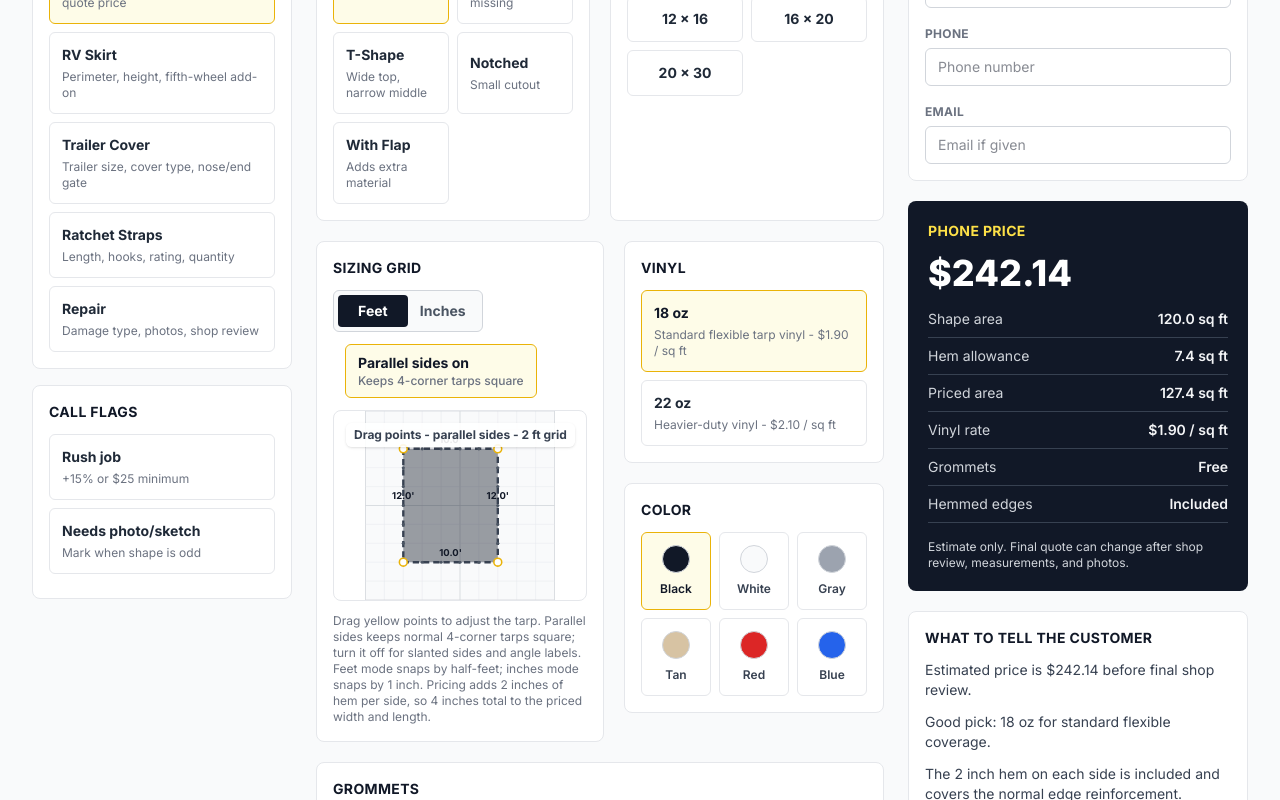
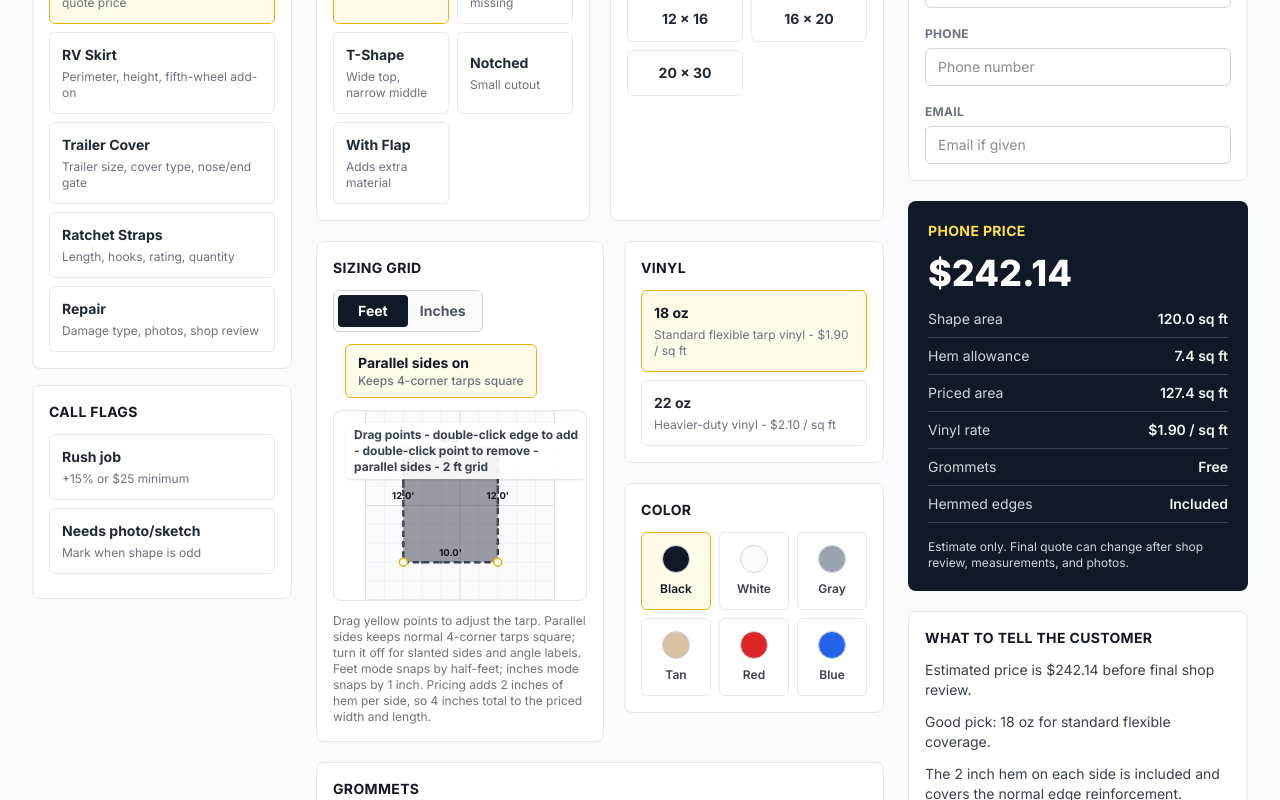
Before and after one commit to UnclePhilburt/springfieldspecialproducts, a Next.js app: page /cody in a window 1280 px wide. Shown: the part 408-1208 px from the top of the page. Built offline with nearby package versions, Linux system fonts and the light colour scheme.

Commit message:
Add editable tarp points

```diff
--- a/src/app/cody/CodyCallHelper.tsx
+++ b/src/app/cody/CodyCallHelper.tsx
@@ -221,6 +221,10 @@ export default function CodyCallHelper() {
     setPoints(nextPoints);
     setWidth(snapByUnit(nextBounds.width, measurementUnit));
     setLength(snapByUnit(nextBounds.length, measurementUnit));
+
+    if (nextPoints.length !== 4) {
+      setParallelSides(false);
+    }
   }
 
   const quoteSummary = [
@@ -644,6 +648,23 @@ function TarpPreview({
     setPoints(points.map((point, index) => (index === draggingIndex.current ? nextPoint : point)));
   }
 
+  function addPointOnEdge(edgeIndex: number) {
+    const start = points[edgeIndex];
+    const end = points[(edgeIndex + 1) % points.length];
+    const midpoint = {
+      x: snapByUnit((start.x + end.x) / 2, unit),
+      y: snapByUnit((start.y + end.y) / 2, unit),
+    };
+    const nextPoints = [...points];
+    nextPoints.splice(edgeIndex + 1, 0, midpoint);
+    setPoints(nextPoints);
+  }
+
+  function removePoint(pointIndex: number) {
+    if (points.length <= 3) return;
+    setPoints(points.filter((_, index) => index !== pointIndex));
+  }
+
   return (
     <div className="relative overflow-hidden rounded-lg border border-dark-200 bg-white">
       <svg
@@ -676,6 +697,20 @@ function TarpPreview({
 
           return (
             <g key={`edge-${index}`}>
+              <line
+                x1={ax}
+                y1={ay}
+                x2={bx}
+                y2={by}
+                stroke="transparent"
+                strokeWidth="18"
+                className="cursor-copy"
+                onDoubleClick={(event) => {
+                  event.preventDefault();
+                  event.stopPropagation();
+                  addPointOnEdge(index);
+                }}
+              />
               <text x={midX} y={midY - 8} textAnchor="middle" fontSize="12" fontWeight="700" fill="#111827">
                 {formatMeasurement(len, unit)}
               </text>
@@ -714,6 +749,11 @@ function TarpPreview({
                   draggingIndex.current = index;
                   (event.currentTarget as SVGCircleElement).setPointerCapture(event.pointerId);
                 }}
+                onDoubleClick={(event) => {
+                  event.preventDefault();
+                  event.stopPropagation();
+                  removePoint(index);
+                }}
               />
               <circle
                 cx={screenPoint.x}
@@ -741,7 +781,7 @@ function TarpPreview({
         })}
       </svg>
       <div className="absolute left-3 top-3 rounded-md bg-white/90 px-2 py-1 text-xs font-bold text-dark-700 shadow-sm">
-        Drag points - {parallelSides ? "parallel sides" : "slanted sides"} - {unit === "inches" ? '6" grid' : "2 ft grid"}
+        Drag points - double-click edge to add - double-click point to remove - {parallelSides ? "parallel sides" : "slanted sides"} - {unit === "inches" ? '6" grid' : "2 ft grid"}
       </div>
     </div>
   );
```
